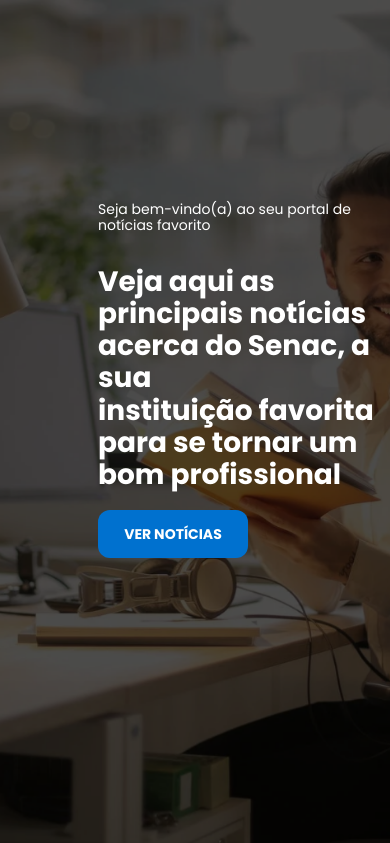
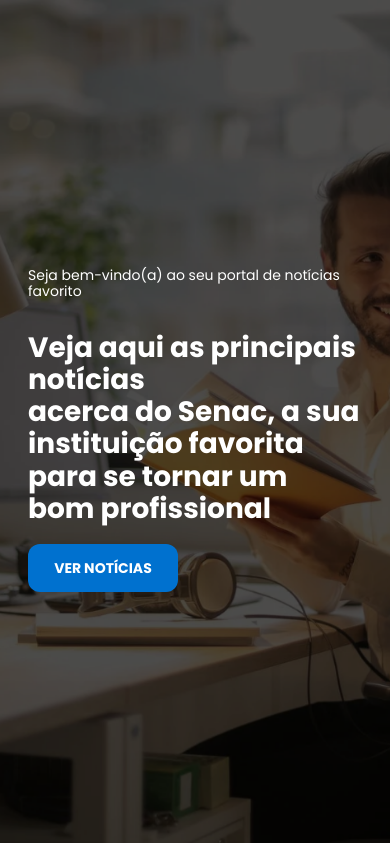
Before and after one commit to Digamasyx/Redesign-Senac-Noticias, a PHP site: page / in a window 390 px wide; the page is wider, and only the part inside the window is pictured. Shown: the part 84-927 px from the top of that part. Run offline with PHP 8.4, Linux system fonts and the light colour scheme; data that the repository does not hold is empty; some libraries are stand-ins or nearby versions; grey boxes are pictures that could not be loaded.

Commit message:
Adicionando alteração de Ian no index.css

```diff
--- a/assets/css/index.css
+++ b/assets/css/index.css
@@ -53,3 +53,10 @@
     }
 
 }
+
+@media (max-width: 700px) {
+    #landing-text {
+        margin-left: 0;
+        margin: 2em;
+    }
+}
```
